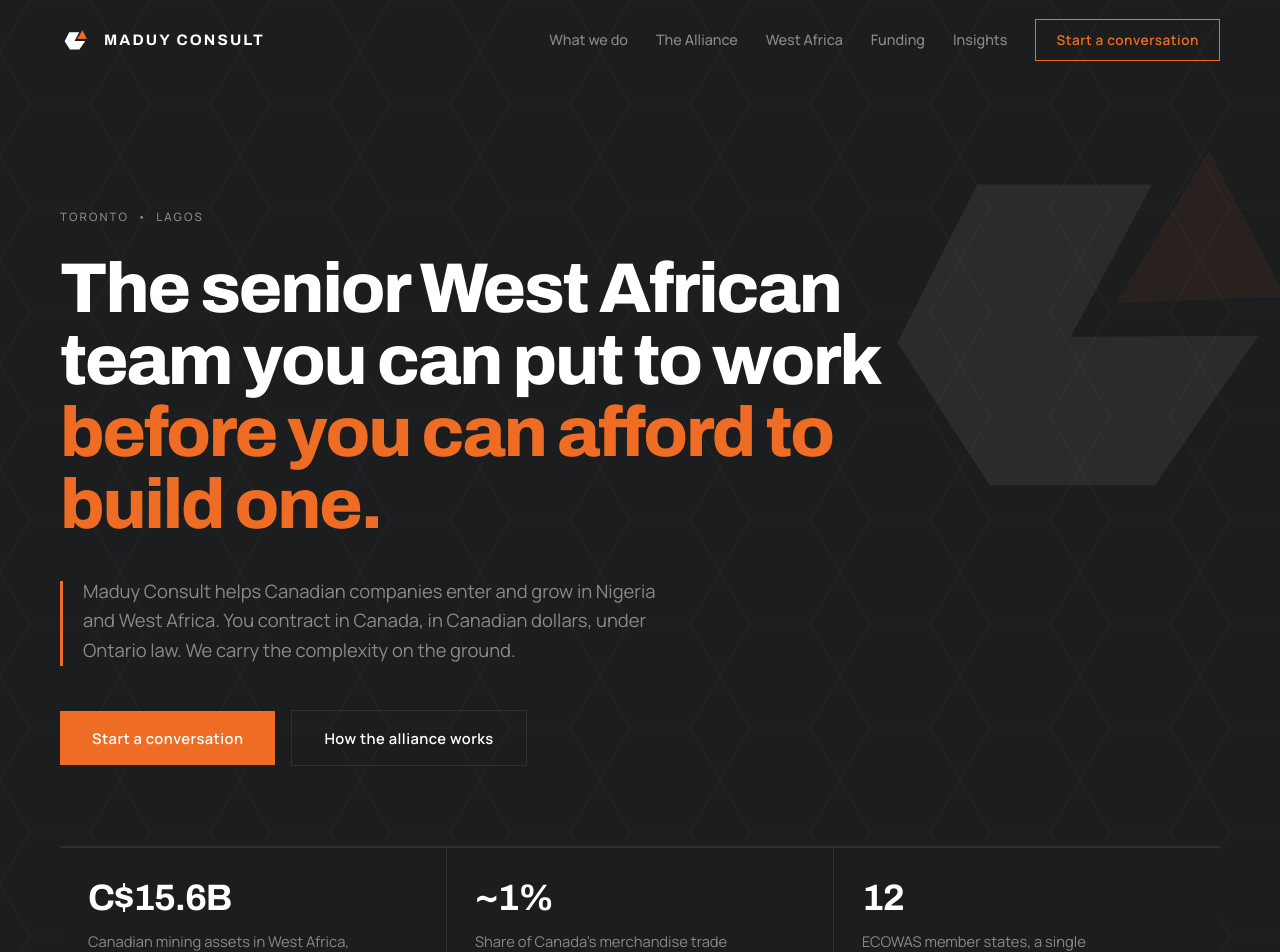
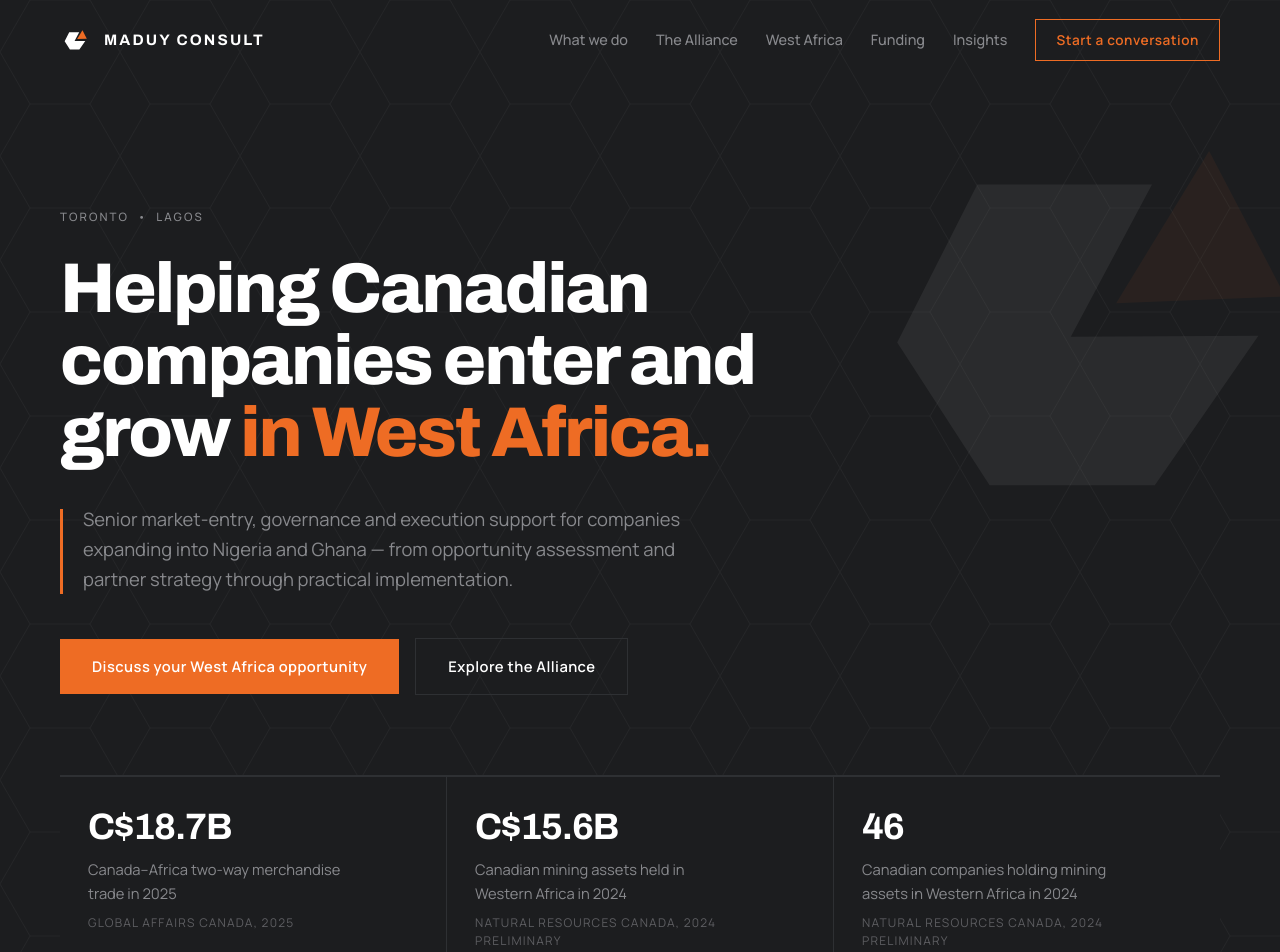
Before and after one commit to mayowadebiyi-ops/Maduy-Website, a React (Vite) app in the folder maduy-consult-TiXqJr/maduy-consult/packages/web/: page / in a window 1280 px wide. Shown: the top 952 px of the page. Built offline with nearby package versions, Linux system fonts and the light colour scheme.

Commit message:
Refresh homepage positioning and current market proof points

```diff
--- a/maduy-consult-TiXqJr/maduy-consult/packages/web/src/web/components/hero.tsx
+++ b/maduy-consult-TiXqJr/maduy-consult/packages/web/src/web/components/hero.tsx
@@ -1,18 +1,18 @@
 const STATS = [
 	{
-		figure: "C$15.6B",
-		label: "Canadian mining assets in West Africa, held by 46 companies",
-		source: "Natural Resources Canada, 2024",
+		figure: "C$18.7B",
+		label: "Canada–Africa two-way merchandise trade in 2025",
+		source: "Global Affairs Canada, 2025",
 	},
 	{
-		figure: "~1%",
-		label: "Share of Canada's merchandise trade that goes to Africa",
-		source: "That gap is the opportunity",
+		figure: "C$15.6B",
+		label: "Canadian mining assets held in Western Africa in 2024",
+		source: "Natural Resources Canada, 2024 preliminary",
 	},
 	{
-		figure: "12",
-		label: "ECOWAS member states, a single market of over 400 million people",
-		source: "As of 2025",
+		figure: "46",
+		label: "Canadian companies holding mining assets in Western Africa in 2024",
+		source: "Natural Resources Canada, 2024 preliminary",
 	},
 ];
 
@@ -34,20 +34,17 @@ export function Hero() {
 			<div className="relative mx-auto max-w-[1240px] px-6 pb-24 pt-40 lg:px-10 lg:pb-32 lg:pt-52">
 				<p className="eyebrow text-brand-grey">Toronto &nbsp;•&nbsp; Lagos</p>
 
-				<h1 className="display-tight mt-7 max-w-[19ch] text-[2.6rem] font-extrabold text-paper sm:text-[3.4rem] lg:text-[4.4rem]">
-					The senior West African team you can put to work
-					<span className="text-brand-orange">
-						{" "}
-						before you can afford to build one.
-					</span>
+				<h1 className="display-tight mt-7 max-w-[18ch] text-[2.6rem] font-extrabold text-paper sm:text-[3.4rem] lg:text-[4.4rem]">
+					Helping Canadian companies enter and grow
+					<span className="text-brand-orange"> in West Africa.</span>
 				</h1>
 
-				<div className="mt-9 flex max-w-[62ch] gap-5">
+				<div className="mt-9 flex max-w-[66ch] gap-5">
 					<span className="mt-1 w-[3px] shrink-0 bg-brand-orange" aria-hidden="true" />
 					<p className="text-[1.05rem] leading-relaxed text-brand-grey lg:text-[1.15rem]">
-						Maduy Consult helps Canadian companies enter and grow in Nigeria and West
-						Africa. You contract in Canada, in Canadian dollars, under Ontario law. We
-						carry the complexity on the ground.
+						Senior market-entry, governance and execution support for companies
+						expanding into Nigeria and Ghana — from opportunity assessment and
+						partner strategy through practical implementation.
 					</p>
 				</div>
 
@@ -56,13 +53,13 @@ export function Hero() {
 						href="#contact"
 						className="bg-brand-orange px-8 py-4 text-center text-[0.92rem] font-semibold tracking-[0.03em] text-paper transition-opacity hover:opacity-90"
 					>
-						Start a conversation
+						Discuss your West Africa opportunity
 					</a>
 					<a
-						href="#alliance"
+						href="/alliance"
 						className="border border-ink-3 px-8 py-4 text-center text-[0.92rem] font-semibold tracking-[0.03em] text-paper transition-colors hover:border-brand-grey"
 					>
-						How the alliance works
+						Explore the Alliance
 					</a>
 				</div>
 
```
